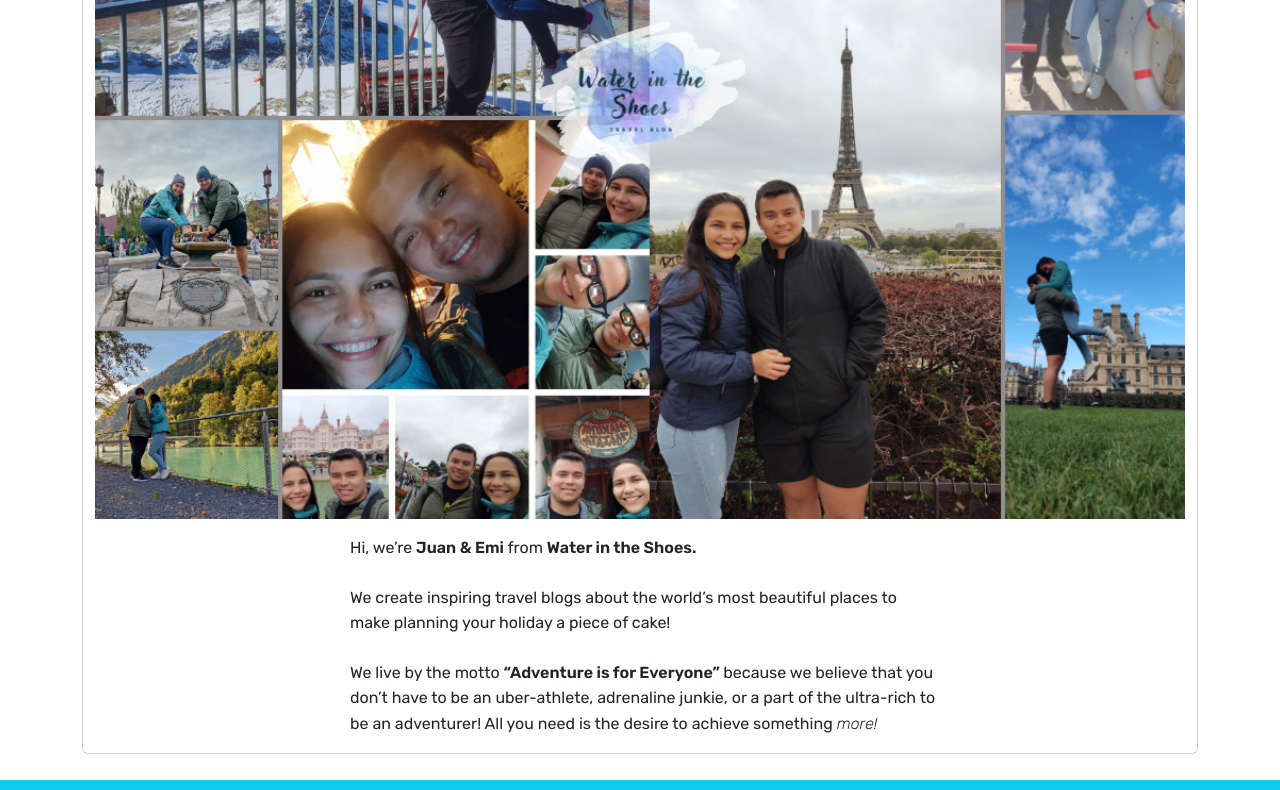
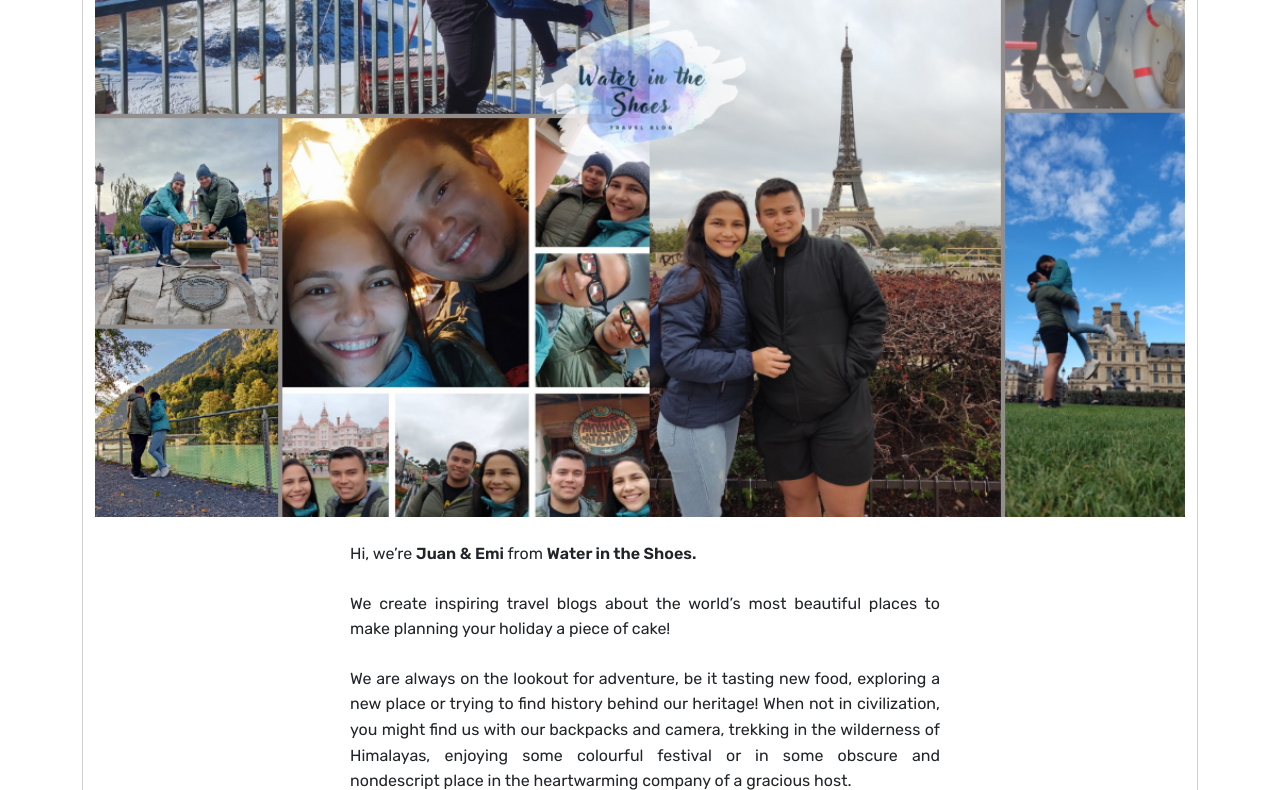
Before and after one commit to Juan-Hidalgo04/PreEntrega3-Hidalgo, a website: page pages/about.html in a window 1280 px wide. Shown: the part 655-1445 px from the top of the page. Drawn offline with nearby package versions, Linux system fonts and the light colour scheme.

Commit message:
changes in the layout. More info in About us

```diff
--- a/pages/about.html
+++ b/pages/about.html
@@ -44,13 +44,28 @@
 
 
       <div class="card mb-3">
-        <img src="../assets/images/collage_about_us.webp" class="card-img-top center col-md-10 container-fluid" alt="about_us">
-        <div class="card-body">
-          <p>Hi, we’re <b> Juan & Emi </b> from <strong> Water in the Shoes. </strong></p>
+        <img src="../assets/images/collage_about_us.webp" class="card-img-top center col-md-10 container-fluid my-2" alt="about_us">
+        <div class="card-body justify">
+                <p>Hi, we’re <b> Juan & Emi </b> from <strong> Water in the Shoes. </strong></p>
                 <br/>
-                <p class="card-text">We create inspiring travel blogs about the world’s most beautiful places to make planning your holiday a piece of cake!</p>
+                <p class="card-text">We create inspiring travel blogs about the world’s most beautiful places to make planning your
+                  holiday a piece of cake!</p>
                 <br/>
-                <p class="card-text">We live by the motto <strong> “Adventure is for Everyone” </strong> because we believe that you don’t have to be an uber-athlete, adrenaline junkie, or a part of the ultra-rich to be an adventurer! All you need is the desire to achieve something <i> more!</i></p>
+                <p class="card-text">We are always on the lookout for adventure, be it tasting new food,
+                  exploring a new place or trying to find history behind our heritage! When
+                  not in civilization, you might find us with our backpacks and camera,
+                  trekking in the wilderness of Himalayas, enjoying some colourful festival
+                  or in some obscure and nondescript place in the heartwarming company
+                  of a gracious host.</p>
+                <br/>
+                <p class="card-text">We live by the motto <strong> “Adventure is for Everyone” </strong> because we believe that you
+                  don’t have to be an uber-athlete, adrenaline junkie, or a part of the ultra-rich to be an adventurer! All you need is
+                  the desire to achieve something <i> more!</i></p>
+                <br/>
+                <p class="card-text">Our goal from day one has been to write honestly and
+                  genuinely to inspire others to travel. Through inspiration, we
+                  want to give our readers the tools and guidance to have
+                  similar, if not better, experiences of their own.</p>
         </div>
       </div>
 
--- a/scss/_global/_body.scss
+++ b/scss/_global/_body.scss
@@ -4,15 +4,6 @@
 
 body {
     width: 100vw;
-    display: grid;
-    grid-template-columns: 1fr;
-    grid-template-rows: 0.1fr 3fr 0.1fr;
-    grid-template-areas:
-    "header"
-    "main"
-    "footer";
-    grid-column-gap: 10px;
-    grid-row-gap: 10px;
     font-family: $tittle-font;
     overflow-x: hidden;
 }
```
Also changed, not shown: index.html (+1 -1 lines), pages/contact_us.html (+1 -1 lines), pages/destination.html (+1 -1 lines), pages/travel_tips.html (+2 -2 lines), css/style.css.
